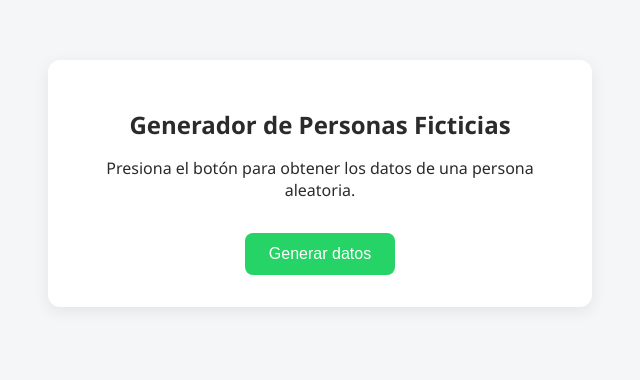
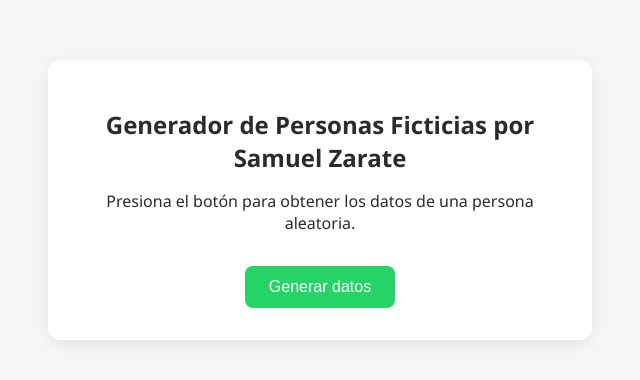
Before and after one commit to samzazu/SZA-Despliegue, a Flask app: page / in a window 1280 px wide. Shown: the top 380 px of the page, without its empty margins (320-960 px from the left). Run offline with Flask 3, Linux system fonts and the light colour scheme.

Commit message:
Se añadio el autor

```diff
--- a/templates/index.html
+++ b/templates/index.html
@@ -7,7 +7,7 @@
 </head>
 <body>
     <div class="container center">
-        <h1>Generador de Personas Ficticias</h1>
+        <h1>Generador de Personas Ficticias por Samuel Zarate</h1>
         <p>Presiona el botón para obtener los datos de una persona aleatoria.</p>
 
         {% if error %}
```
